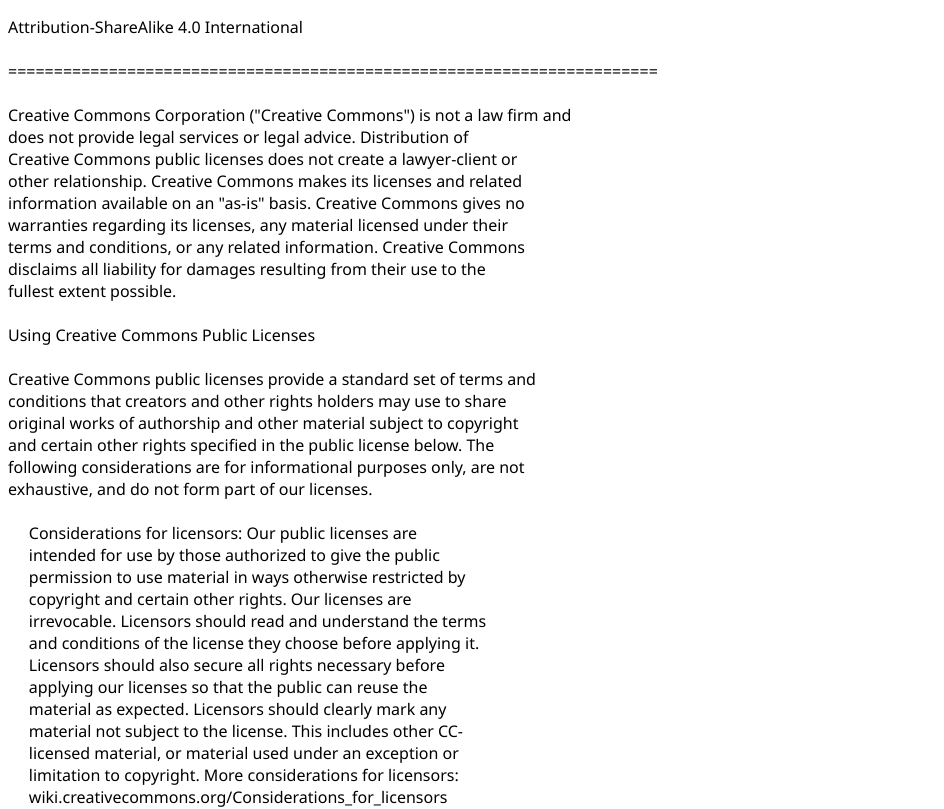
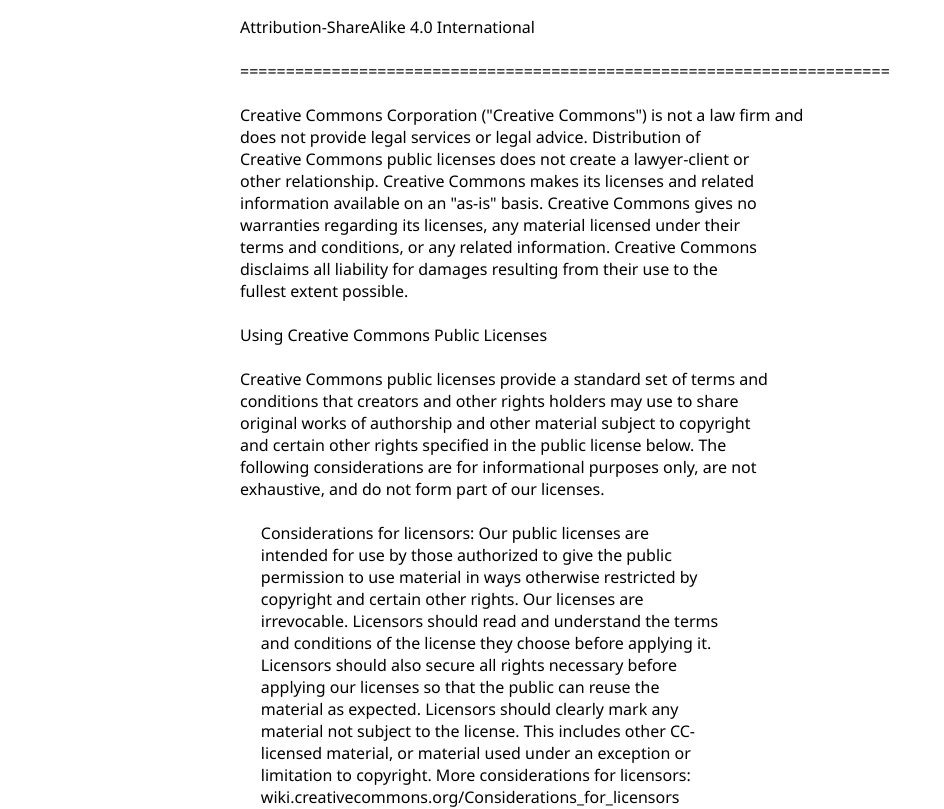
Before and after one commit to SessionHu/xhu-index, a plain HTML site: page LICENSE.htm in a window 1280 px wide. Shown: the top 809 px of the page, without its empty margins (0-944 px from the left). Drawn offline with Linux system fonts and the light colour scheme.

Commit message:
Update(LICENSE.htm): 美化页面

```diff
--- a/LICENSE.htm
+++ b/LICENSE.htm
@@ -3,11 +3,13 @@
 
 <head>
 <meta charset="utf-8" />
+<link rel="icon" href="https://creativecommons.org/wp-content/uploads/2016/05/cc-site-icon-40x40.png" sizes="32x32">
 <title>Attribution-ShareAlike 4.0 International</title>
 </head>
 
 <body>
-<pre style="font-family:'Segoe UI', Tahoma, Geneva, Verdana, sans-serif">
+<div style="width:800px;margin:auto;">
+<pre style="font-family:'Segoe UI',Tahoma,Geneva,Verdana,sans-serif;">
 Attribution-ShareAlike 4.0 International
 
 =======================================================================
@@ -436,6 +438,7 @@
 
 Creative Commons may be contacted at creativecommons.org.
 </pre>
+</div>
 </body>
 
 </html>
```
